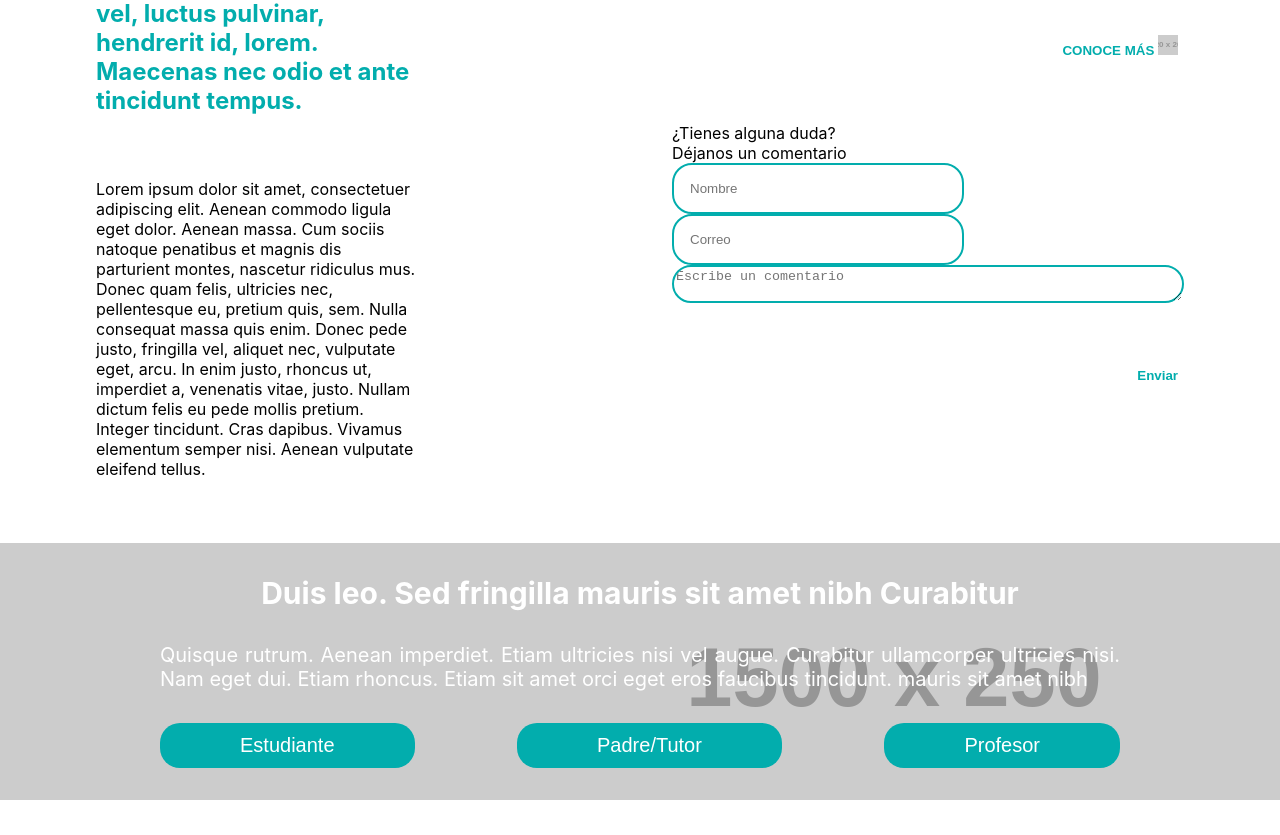
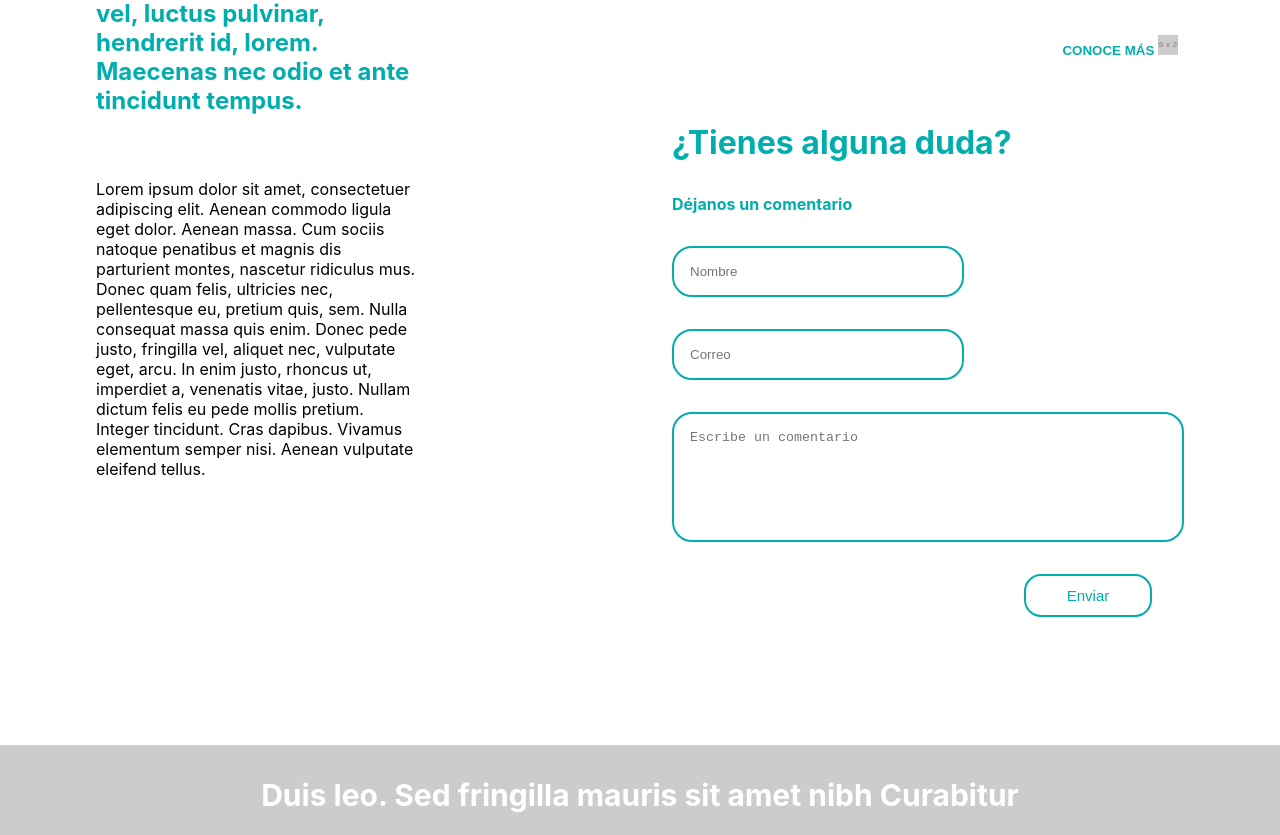
Before and after one commit to Andres1895/componentsExamples, a React (Create React App) app: page / in a window 1280 px wide. Shown: the part 753-1588 px from the top of the page. Built offline with nearby package versions, Linux system fonts and the light colour scheme.

Commit message:
Stem form finished

```diff
--- a/src/Components/StemForm/stem-form.js
+++ b/src/Components/StemForm/stem-form.js
@@ -1,12 +1,18 @@
-import React from 'react'
+import React, { useState } from 'react'
 import {GeneralContainer, BodyContainer, RightContainer, LeftContainer,
 ImageContainer, Image, Title, TextContainer, SecondContainer,
 TitleStem, ButtonContainer, Button, FormContainer, Form,
-Input, TextArea} from './stemForm.styles'
+Input, TextArea, SubtitleLabel, TitleLabel, InputContainer, FormButton } from './stemForm.styles'
 import {textForm} from './formText'
+import {emailValidation, nameValidation, commentValidation} from '../../../src/Utils/validators'
 
-class StemForm extends React.Component{
- render(){
+function StemForm () {
+  const [ name, setName] = useState('')
+  const [ email, setEmail] = useState('')
+  const [ comment , setComment] = useState('')
+  console.log('Name',name);
+  console.log('Email', email);
+  console.log('Comments',comment);
   return(
    <GeneralContainer>
     <BodyContainer>
@@ -31,31 +37,46 @@ class StemForm extends React.Component{
       </ButtonContainer>
       <FormContainer>
        <Form>
-        <label>{textForm.titleForm}</label>
-        <label>{textForm.subtitleForm}</label>
-        <Input type="user"
-         name="user"
+        <TitleLabel>{textForm.titleForm}</TitleLabel>
+        <SubtitleLabel>{textForm.subtitleForm}</SubtitleLabel>
+        <InputContainer>
+        <Input type="name"
+         name="name"
+         value={name}
+         required
+         pattern={nameValidation}
+         onChange={e => setName(e.target.value)}
          placeholder={textForm.placeholderName}
          />
-         <Input type="email"
-          name="emal"
+        </InputContainer>
+        <InputContainer>
+        <Input type="email"
+          name="email"
+          required
+          pattern={emailValidation}
+          value={email}
+          onChange={e => setEmail(e.target.value)}
           placeholder={textForm.placeholderCorreo}
          />
-         <TextArea type="comment"
+        </InputContainer>
+        <TextArea type="comment"
           name="comment"
+          required
+          pattern={commentValidation}
+          value={comment}
+          onChange={e => setComment(e.target.value)}
           placeholder={textForm.placeholderComentario}
          />
+        <ButtonContainer>
+          <FormButton>
+            {textForm.buttonForm}
+          </FormButton>
+        </ButtonContainer>
        </Form>
-       <ButtonContainer>
-       <Button>
-        {textForm.buttonForm}
-       </Button>
-      </ButtonContainer>
       </FormContainer>
      </RightContainer>
     </BodyContainer>
    </GeneralContainer>
   );
- }
 }
 export default StemForm
--- a/src/Components/StemForm/stemForm.styles.js
+++ b/src/Components/StemForm/stemForm.styles.js
@@ -1,10 +1,8 @@
 import styled from 'styled-components'
 
 export const GeneralContainer = styled.div`
-
 padding: 1rem
 `
-
 export const BodyContainer = styled.div`
 display: flex
 flex-direction: row
@@ -35,7 +33,6 @@ font-size: 1.5rem
 padding: 2rem
 margin: 0
 `
-
 export const TitleStem = styled(Title)`
 font-size: 2rem
 padding-top: 0
@@ -59,7 +56,6 @@ cursor: pointer
 color: #02ADAD
 font-weight: bold
 `
-
 export const FormContainer = styled.div`
 display: flex
 flex-direction: column
@@ -70,17 +66,45 @@ display: flex
 flex-direction: column
 padding: 2rem
 `
+export const FormButton = styled.button`
+background: transparent
+border-radius: 17px
+border: 2px solid #02ADAD
+font-weigth: bold
+min-width: 8rem
+color: #02ADAD
+padding: 0.7rem
+font-size: 15px
+&:hover {
+ filter: brightness(1.15)
+}
+`
 export const Input = styled.input`
+display: flex
+flex: 0.5
 background: transparent
 border-radius: 20px
 border: 2px solid #02ADAD
 padding: 1rem
-width: 50%
-
+width:50%
 `
 export const TextArea = styled.textarea`
 background: transparent
 border-radius: 20px
 border: 2px solid #02ADAD
-
+padding: 1rem
+padding-bottom: 5rem
+resize: none
 `
+export const TitleLabel = styled.label`
+color: #02ADAD
+font-size: 2rem
+font-weight: bold
+padding-bottom: 2rem;
+`
+export const SubtitleLabel = styled(TitleLabel)`
+font-size: 1rem
+`
+export const InputContainer = styled.div`
+padding-bottom: 2rem;
+`
--- /dev/null
+++ b/src/Utils/validators.js
@@ -0,0 +1,3 @@
+export const emailValidation = '/^(([^<>()[\]\\.,;:\s@"]+(\.[^<>()[\]\\.,;:\s@"]+)*)|(".+"))@((\[[0-9]{1,3}\.[0-9]{1,3}\.[0-9]{1,3}\.[0-9]{1,3}\])|(([a-zA-Z\-0-9]+\.)+[a-zA-Z]{2,}))$/'
+export const nameValidation = '/^[a-zA-ZáéíóúÁÉÍÓÚñÑ\s]{0,20}$/'
+export const commentValidation = '/^[a-zA-ZáéíóúÁÉÍÓÚñÑ\s]$/'
```
